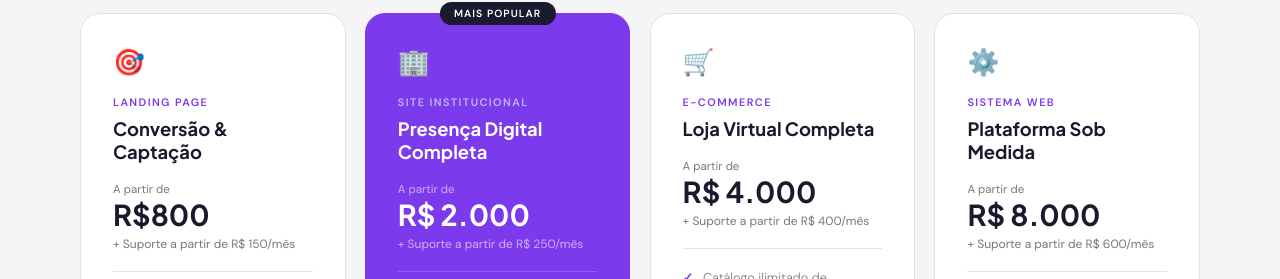
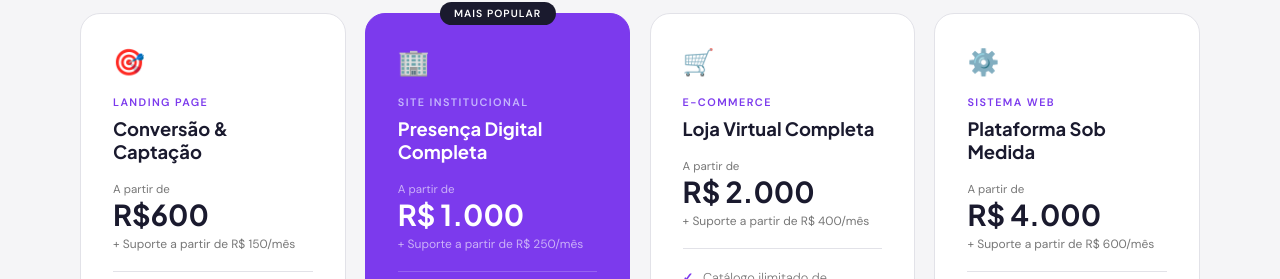
Before and after one commit to LuHallas/portfolio, a React (Vite) app: page / in a window 1280 px wide. Shown: the part 4138-4417 px from the top of the page. Built offline with nearby package versions, Linux system fonts and the light colour scheme.

Commit message:
atualização de preços

```diff
--- a/src/pages/Home.jsx
+++ b/src/pages/Home.jsx
@@ -331,22 +331,22 @@ function Planos() {
   const planos = [
     {
       icon: '🎯', tipo: 'Landing Page', nome: 'Conversão & Captação',
-      preco: 'R$800', suporte: 'R$ 150/mês', destaque: false,
+      preco: 'R$600', suporte: 'R$ 150/mês', destaque: false,
       features: ['Design exclusivo e responsivo', 'Formulário de captação de leads', 'Integração com WhatsApp', 'Pixel de conversão (Meta / Google)', 'SEO básico on-page', 'Entrega em até 7 dias'],
     },
     {
       icon: '🏢', tipo: 'Site Institucional', nome: 'Presença Digital Completa',
-      preco: 'R$ 2.000', suporte: 'R$ 250/mês', destaque: true,
+      preco: 'R$ 1.000', suporte: 'R$ 250/mês', destaque: true,
       features: ['Até 8 páginas completas', 'Design exclusivo e responsivo', 'CMS para edição de conteúdo', 'Blog integrado', 'SEO técnico completo', 'Google Analytics configurado', 'Entrega em até 20 dias'],
     },
     {
       icon: '🛒', tipo: 'E-commerce', nome: 'Loja Virtual Completa',
-      preco: 'R$ 4.000', suporte: 'R$ 400/mês', destaque: false,
+      preco: 'R$ 2.000', suporte: 'R$ 400/mês', destaque: false,
       features: ['Catálogo ilimitado de produtos', 'Checkout otimizado para conversão', 'Integração Pix, cartão e boleto', 'Integração com Correios / fretes', 'Painel de gestão de pedidos', 'Relatórios de vendas', 'Entrega em até 35 dias'],
     },
     {
       icon: '⚙️', tipo: 'Sistema Web', nome: 'Plataforma Sob Medida',
-      preco: 'R$ 8.000', suporte: 'R$ 600/mês', destaque: false,
+      preco: 'R$ 4.000', suporte: 'R$ 600/mês', destaque: false,
       features: ['Levantamento de requisitos', 'Arquitetura de banco de dados', 'Painel administrativo completo', 'API RESTful documentada', 'Controle de usuários e permissões', 'Hospedagem em nuvem configurada', 'Prazo definido por escopo'],
     },
   ]
```
